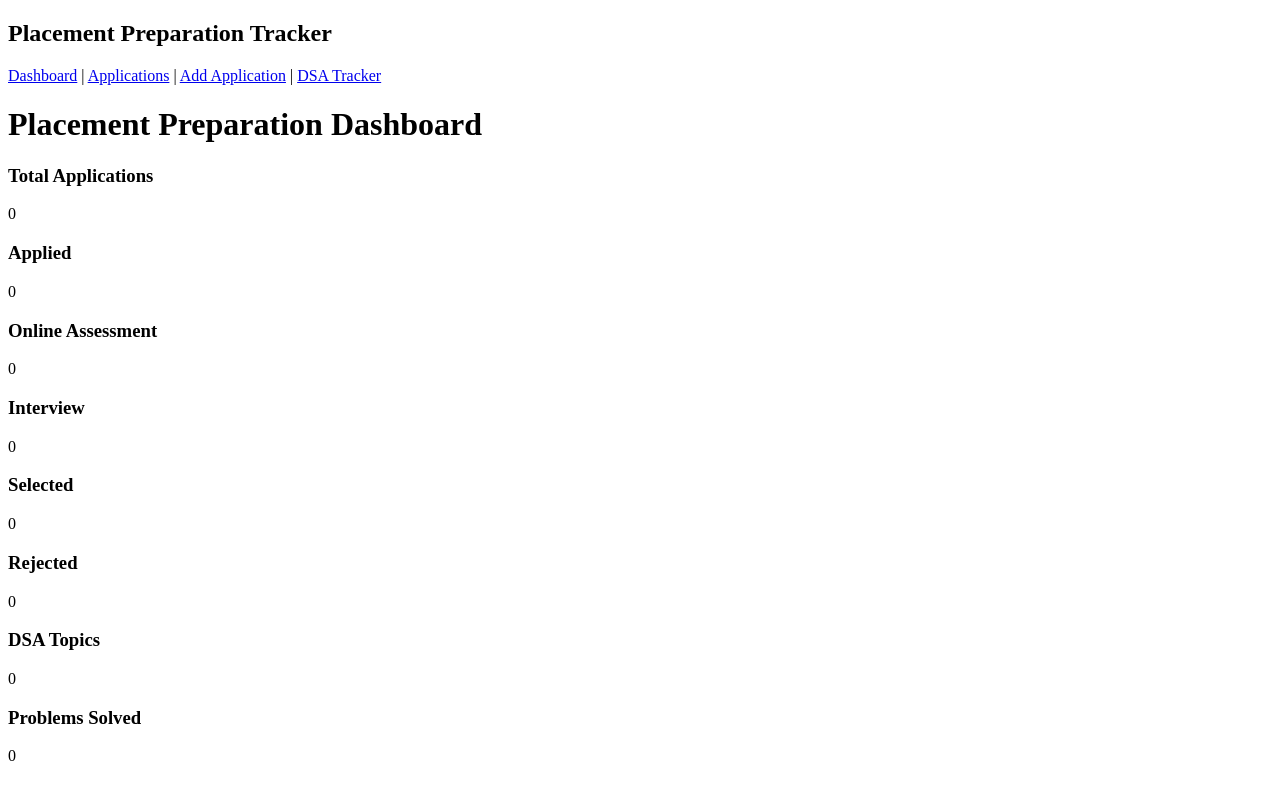
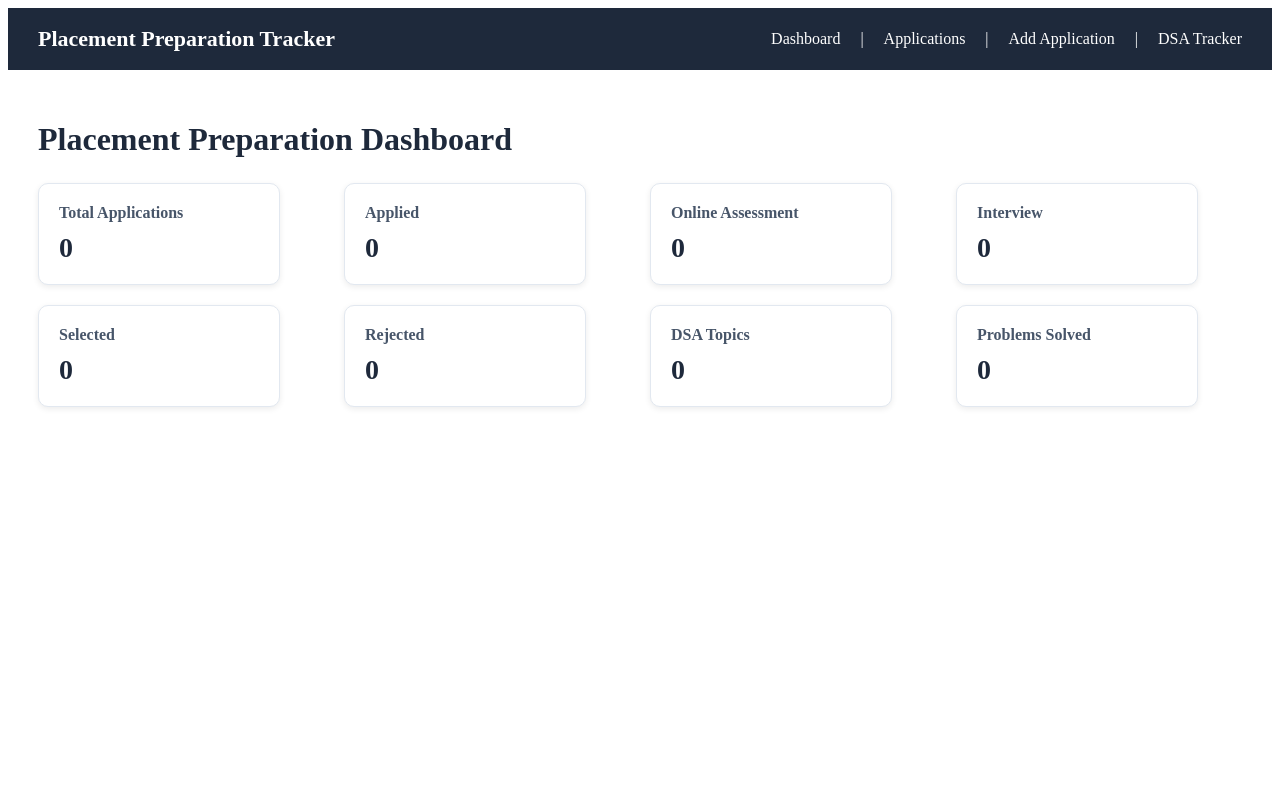
Before and after one commit to riddhi9824/placement-prep-tracker, a React app in the folder frontend/: page /dashboard in a window 1280 px wide. Built offline with nearby package versions, Linux system fonts and the light colour scheme; no server answers; the HTML template or start-up script is replaced by a standard one.

Commit message:
Improve dashboard UI and styling

```diff
--- a/frontend/src/components/Navbar.jsx
+++ b/frontend/src/components/Navbar.jsx
@@ -1,11 +1,12 @@
 import { Link } from "react-router-dom";
+import "../styles/Navbar.css";
 
 function Navbar() {
     return (
-        <nav>
-            <h2>Placement Preparation Tracker</h2>
+        <nav className="navbar">
+            <h2 className="navbar-title">Placement Preparation Tracker</h2>
 
-            <div>
+            <div className="navbar-links">
                 <Link to="/dashboard">Dashboard</Link>
 
                 {" | "}
--- /dev/null
+++ b/frontend/src/components/StatCard.jsx
@@ -0,0 +1,12 @@
+import "../styles/StatCard.css";
+
+function StatCard({ title, value }) {
+    return (
+        <div className="stat-card">
+            <h3>{title}</h3>
+            <p>{value}</p>
+        </div>
+    );
+}
+
+export default StatCard;
--- a/frontend/src/pages/Dashboard.jsx
+++ b/frontend/src/pages/Dashboard.jsx
@@ -1,6 +1,8 @@
 import { useEffect, useState } from "react";
 import axios from "axios";
 import Navbar from "../components/Navbar";
+import StatCard from "../components/StatCard";
+import "../styles/Dashboard.css";
 
 function Dashboard() {
     const [stats, setStats] = useState({
@@ -62,51 +64,55 @@ function Dashboard() {
         <div>
             <Navbar />
 
-            <h1>Placement Preparation Dashboard</h1>
+            <div className="dashboard-container">
 
-            <div>
-                <h3>Total Applications</h3>
-                <p>{stats.total}</p>
-            </div>
+                <h1>Placement Preparation Dashboard</h1>
 
-            <div>
-                <h3>Applied</h3>
-                <p>{stats.applied}</p>
-            </div>
+                <div className="stats-grid">
 
-            <div>
-                <h3>Online Assessment</h3>
-                <p>{stats.oa}</p>
-            </div>
+                    <StatCard
+                        title="Total Applications"
+                        value={stats.total}
+                    />
 
-            <div>
-                <h3>Interview</h3>
-                <p>{stats.interview}</p>
-            </div>
+                    <StatCard
+                        title="Applied"
+                        value={stats.applied}
+                    />
 
-            <div>
-                <h3>Selected</h3>
-                <p>{stats.selected}</p>
-            </div>
+                    <StatCard
+                        title="Online Assessment"
+                        value={stats.oa}
+                    />
 
-            <div>
-                <h3>Rejected</h3>
-                <p>{stats.rejected}</p>
-            </div>
+                    <StatCard
+                        title="Interview"
+                        value={stats.interview}
+                    />
 
-            <div>
-                <h3>DSA Topics</h3>
-                <p>{dsaTopics.length}</p>
-            </div>
+                    <StatCard
+                        title="Selected"
+                        value={stats.selected}
+                    />
 
-            <div>
-                <h3>Problems Solved</h3>
-                <p>
-                    {dsaTopics.reduce(
-                        (total, item) => total + item.solved,
-                        0
-                    )}
-                </p>
+                    <StatCard
+                        title="Rejected"
+                        value={stats.rejected}
+                    />
+
+                    <StatCard
+                        title="DSA Topics"
+                        value={dsaTopics.length}
+                    />
+
+                    <StatCard
+                        title="Problems Solved"
+                        value={dsaTopics.reduce(
+                            (total, item) => total + item.solved,
+                            0
+                        )}
+                    />
+                </div>
             </div>
         </div>
     );
--- /dev/null
+++ b/frontend/src/styles/Dashboard.css
@@ -0,0 +1,16 @@
+.dashboard-container {
+    padding: 30px;
+}
+
+.dashboard-container h1 {
+    margin-bottom: 10px;
+    color: #1e293b;
+}
+
+.stats-grid {
+    display: grid;
+    grid-template-columns: repeat(4, 1fr);
+    gap: 20px;
+    margin-top: 25px;
+    margin-bottom: 30px;
+}
--- /dev/null
+++ b/frontend/src/styles/Navbar.css
@@ -0,0 +1,28 @@
+.navbar {
+    display: flex;
+    justify-content: space-between;
+    align-items: center;
+    padding: 18px 30px;
+    background-color: #1e293b;
+    color: white;
+}
+
+.navbar-title {
+    margin: 0;
+    font-size: 22px;
+}
+
+.navbar-links {
+    display: flex;
+    gap: 20px;
+}
+
+.navbar-links a {
+    color: white;
+    text-decoration: none;
+    font-weight: 500;
+}
+
+.navbar-links a:hover {
+    text-decoration: underline;
+}
--- /dev/null
+++ b/frontend/src/styles/StatCard.css
@@ -0,0 +1,21 @@
+.stat-card {
+    background-color: white;
+    border: 1px solid #e2e8f0;
+    border-radius: 10px;
+    padding: 20px;
+    width: 200px;
+    box-shadow: 0 2px 6px rgba(0, 0, 0, 0.08);
+}
+
+.stat-card h3 {
+    margin: 0 0 10px;
+    font-size: 16px;
+    color: #475569;
+}
+
+.stat-card p {
+    margin: 0;
+    font-size: 28px;
+    font-weight: bold;
+    color: #1e293b;
+}
```
